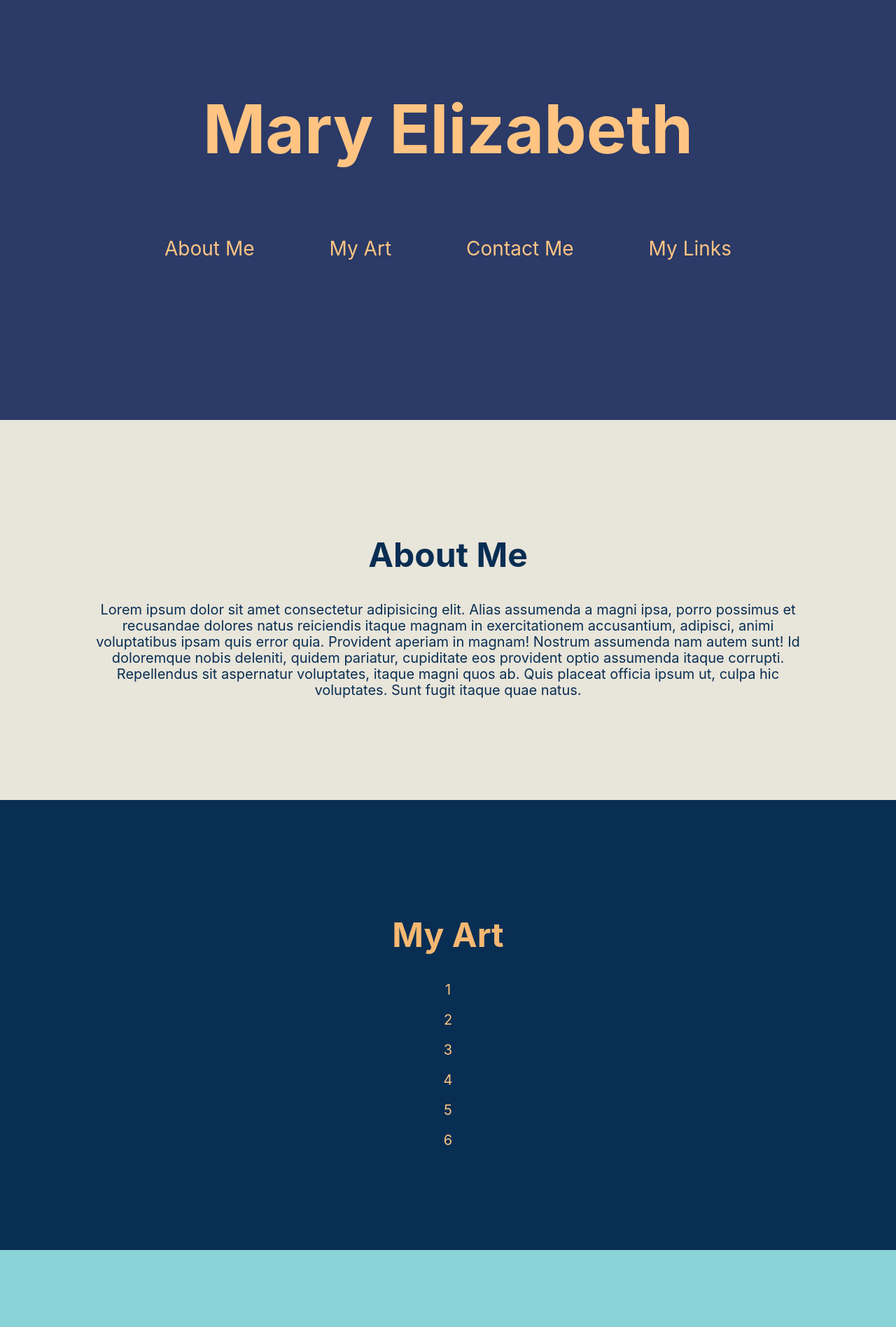
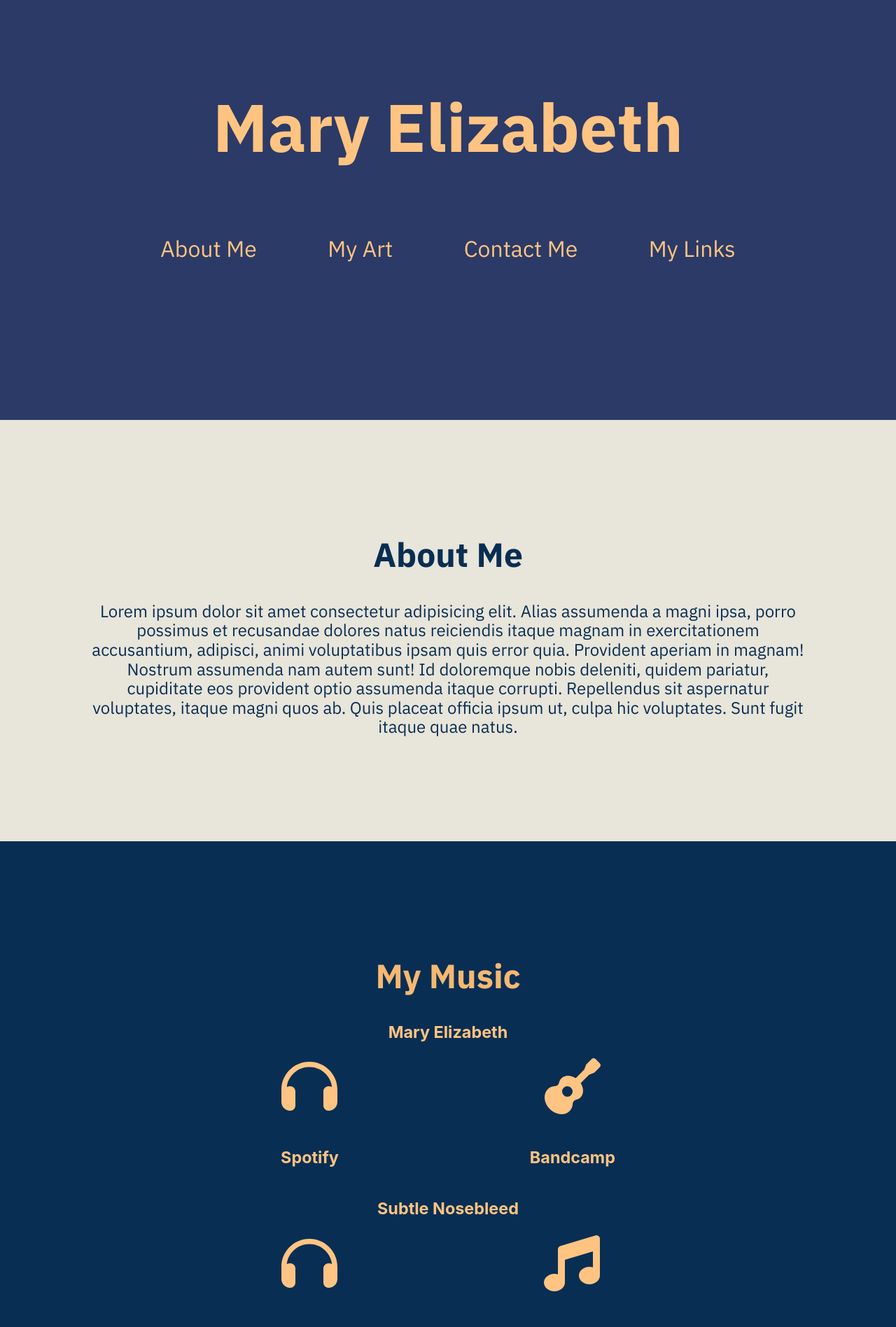
Before and after one commit to antoniojr100/marie-s-portfolio, a React (Create React App) app: page / in a window 1280 px wide. Shown: the part 80-1976 px from the top of the page at 70% size. Built offline with nearby package versions, Linux system fonts and the light colour scheme.

Commit message:
icons and links added

```diff
--- a/public/index.html
+++ b/public/index.html
@@ -24,7 +24,7 @@
       work correctly both with client-side routing and a non-root public URL.
       Learn how to configure a non-root public URL by running `npm run build`.
     -->
-    <title>React App</title>
+    <title>Mary Elizabeth</title>
   </head>
   <body>
     <noscript>You need to enable JavaScript to run this app.</noscript>
--- a/src/About.js
+++ b/src/About.js
@@ -6,7 +6,7 @@ function About(){
             <div className="wrapper">
                 <h2 class="sub-header">About Me</h2>
 
-                <p>Lorem ipsum dolor sit amet consectetur adipisicing elit. Alias assumenda a magni ipsa, porro possimus et recusandae dolores natus reiciendis itaque magnam in exercitationem accusantium, adipisci, animi voluptatibus ipsam quis error quia. Provident aperiam in magnam! Nostrum assumenda nam autem sunt! Id doloremque nobis deleniti, quidem pariatur, cupiditate eos provident optio assumenda itaque corrupti. Repellendus sit aspernatur voluptates, itaque magni quos ab. Quis placeat officia ipsum ut, culpa hic voluptates. Sunt fugit itaque quae natus.</p>
+                <p className="body-text">Lorem ipsum dolor sit amet consectetur adipisicing elit. Alias assumenda a magni ipsa, porro possimus et recusandae dolores natus reiciendis itaque magnam in exercitationem accusantium, adipisci, animi voluptatibus ipsam quis error quia. Provident aperiam in magnam! Nostrum assumenda nam autem sunt! Id doloremque nobis deleniti, quidem pariatur, cupiditate eos provident optio assumenda itaque corrupti. Repellendus sit aspernatur voluptates, itaque magni quos ab. Quis placeat officia ipsum ut, culpa hic voluptates. Sunt fugit itaque quae natus.</p>
 
             </div>
         </section>
--- a/src/App.css
+++ b/src/App.css
@@ -1,3 +1,4 @@
+@import url("https://fonts.googleapis.com/css2?family=IBM+Plex+Sans:wght@400;700&display=swap");
 html {
   line-height: 1.15;
   -ms-text-size-adjust: 100%;
@@ -230,6 +231,39 @@ html {
   overflow: hidden;
 }
 
+#main-header,
+.nav-item,
+.sub-header,
+.body-text,
+#footer-name {
+  font-family: "IBM Plex Sans", sans-serif;
+}
+
+#main-header {
+  font-size: 6rem;
+  margin: 0 auto;
+  margin-bottom: 100px;
+}
+
+.sub-header {
+  font-size: 3rem;
+  color: #f5b872;
+}
+
+.nav-item {
+  font-size: 2rem;
+}
+
+.body-text {
+  font-size: 1.5rem;
+}
+
+.icon {
+  color: #FFC482;
+  font-size: 5rem;
+  margin-bottom: 25px;
+}
+
 .App {
   font-size: 125%;
   margin: 0 auto;
@@ -242,11 +276,6 @@ html {
   padding: 0;
 }
 
-.sub-header {
-  font-size: 3rem;
-  color: #f5b872;
-}
-
 .wrapper {
   width: 80%;
   margin: 0 auto;
@@ -256,12 +285,6 @@ header {
   height: 85vh;
   display: flex;
   align-items: center;
-}
-
-#main-header {
-  font-size: 6rem;
-  margin: 0 auto;
-  margin-bottom: 100px;
 }
 
 #nav-bar ul {
@@ -282,6 +305,7 @@ header {
 #nav-bar ul li:hover {
   transform: scale(1.3);
   transition-duration: 0.2s;
+  font-weight: 700;
 }
 
 #about {
@@ -296,6 +320,15 @@ header {
 #art {
   background-color: #092e53;
   padding: 125px 0;
+}
+#art .music-links {
+  display: flex;
+  flex-direction: row;
+  justify-content: space-evenly;
+  align-items: center;
+}
+#art .music-links h3 {
+  font-weight: 700;
 }
 
 #contact {
--- a/src/App.scss
+++ b/src/App.scss
@@ -34,6 +34,42 @@ $peach: #FFC482;
 $sub-header: #f5b872;
     // sub-headers
 
+// TYPOGRAPHY
+@import url('https://fonts.googleapis.com/css2?family=IBM+Plex+Sans:wght@400;700&display=swap');
+
+#main-header,
+.nav-item,
+.sub-header,
+.body-text,
+#footer-name{
+    font-family: 'IBM Plex Sans', sans-serif;
+}
+
+#main-header{
+    font-size: 6rem;
+    margin: 0 auto;
+    margin-bottom: 100px;
+}
+
+.sub-header{
+    font-size: 3rem;
+    color: $sub-header;
+}
+
+.nav-item{
+    font-size: 2rem;
+}
+
+.body-text{
+    font-size: 1.5rem;
+}
+
+.icon{
+    color: $peach;
+    font-size: 5rem;
+    margin-bottom: 25px;
+}
+
 // GENERAL STYLES
 .App{
     font-size: 125%;
@@ -45,11 +81,6 @@ $sub-header: #f5b872;
         list-style-type: none;
         padding: 0;
     }
-}
-
-.sub-header{
-    font-size: 3rem;
-    color: $sub-header;
 }
 
 .wrapper{
@@ -65,11 +96,6 @@ header{
     align-items: center;
 }
 
-#main-header{
-    font-size: 6rem;
-    margin: 0 auto;
-    margin-bottom: 100px;
-}
 
 #nav-bar{
     ul{
@@ -87,6 +113,7 @@ header{
             }&:hover{
                 transform: scale(1.3);
                 transition-duration: .2s;
+                font-weight: 700;
             }
         }
     }
@@ -106,6 +133,15 @@ header{
 #art{
     background-color: $dark-blue;
     padding: 125px 0;
+    .music-links{
+        display: flex;
+        flex-direction: row;
+        justify-content: space-evenly;
+        align-items: center;
+        h3{
+            font-weight: 700;
+        }
+    }
 }
 
 
--- a/src/Art.js
+++ b/src/Art.js
@@ -1,19 +1,73 @@
 import './App.css';
+import { FontAwesomeIcon } from '@fortawesome/react-fontawesome';
+import { faEnvelope, faMusic, faAppleAlt, faAppleWhole, faHeadphones, faGuitar, faSpotify } from '@fortawesome/free-solid-svg-icons'
+// import {} from '@fortawesome/'
 
 function Art(){
     return(
         <section id="art">
             <div className="wrapper">
-                <h2 class="sub-header">My Art</h2>
+            <h2 class="sub-header">My Music</h2>
 
-                <ul>
+            <h3 className="mary-elizabeth">Mary Elizabeth</h3>
+            <ul className="music-links" id="mary-elizabeth">
+                <li className="link-container">
+                    <a href="https://open.spotify.com/artist/2t1Y3bw5KerpUeejGVQu2T"
+                        target='_blank'
+                        rel="noreferrer"
+                    >
+                        <FontAwesomeIcon icon={faHeadphones} className="icon" />
+                    </a>
+                    <h3>Spotify</h3>
+                </li>
+                <li className="link-container">
+                    <a href="https://maryelizabeth1.bandcamp.com/"
+                        target='_blank'
+                        rel="noreferrer"
+                    >
+                        <FontAwesomeIcon icon={faGuitar} className="icon" />
+                    </a>
+                    <h3>Bandcamp</h3>
+                </li>
+            </ul>
+
+                {/* Subtle Nosebleed
+                        Weight
+                        Alteration
+                */}
+                <h3 className="artist-name">Subtle Nosebleed</h3>
+                <ul className="music-links" id="subtle-nosebleed">
+                    <li className="link-container">
+                        <a href="https://open.spotify.com/artist/2YUsSdjo4pEJHq81JGQHWR?si=Vd0OPpQARUG9uzQMrkJZfA&nd=1"
+                            target='_blank'
+                            rel="noreferrer"
+                        >
+                            <FontAwesomeIcon icon={faHeadphones} className="icon" />
+                        </a>
+                        <h4>Spotify</h4>
+                    </li>
+                    <li className="link-container">
+                        <a href="https://music.apple.com/ca/artist/subtle-nosebleed/1495282605"
+                            target='_blank'
+                            rel="noreferrer"
+                        >
+                            <FontAwesomeIcon icon={faMusic} className="icon" />
+                        </a>
+                        <h4>Apple Music</h4>
+                    </li>
+                </ul>
+
+
+                {/* <h2 class="sub-header">My Art</h2>
+
+                <ul id="gallery">
                     <li><p>1</p></li>
                     <li><p>2</p></li>
                     <li><p>3</p></li>
                     <li><p>4</p></li>
                     <li><p>5</p></li>
                     <li><p>6</p></li>
-                </ul>
+                </ul> */}
             </div>
         </section>
     )
--- a/src/Contact.js
+++ b/src/Contact.js
@@ -5,7 +5,7 @@ function Contact(){
         <section id="contact">
             <div className="wrapper">
                 <h2 class="sub-header">Contact Me</h2>
-                <p>Lorem ipsum dolor sit amet consectetur adipisicing elit. Et, suscipit. Sed rerum alias perferendis voluptatum, minima fugit numquam rem recusandae repudiandae sapiente temporibus nulla harum?</p>
+                <p className="body-text">Lorem ipsum dolor sit amet consectetur adipisicing elit. Et, suscipit. Sed rerum alias perferendis voluptatum, minima fugit numquam rem recusandae repudiandae sapiente temporibus nulla harum?</p>
             </div>
         </section>
     )
--- a/src/Footer.js
+++ b/src/Footer.js
@@ -4,7 +4,7 @@ function Footer(){
     return(
         <footer>
             <div className="wrapper">
-            <p>Made by <a id="footer-name" href="https://antonioarredondo.netlify.app/" target="_blank" rel="noreferrer">Antonio Arredondo</a></p>
+            <p className="body-text">Made by <a id="footer-name" href="https://antonioarredondo.netlify.app/" target="_blank" rel="noreferrer">Antonio Arredondo</a></p>
             </div>
         </footer>
     )
--- a/src/Header.js
+++ b/src/Header.js
@@ -12,13 +12,17 @@ function Header(){
                             <a class="nav-item" href="#about">About Me</a>
                         </li>
                         <li>
-                            <a class="nav-item" href="art">My Art</a>
+                            <a class="nav-item" href="#art">My Art</a>
                         </li>
                         <li>
                             <a class="nav-item" href="#contact">Contact Me</a>
                         </li>
                         <li>
-                            <a class="nav-item" href="#contact">My Links</a>
+                            <a class="nav-item"
+                                href="https://linktr.ee/Honeyyslut"
+                                rel="noreferrer"
+                                target="_blank"
+                                >My Links</a>
                         </li>
                     </ul>
                 </nav>
```
Also changed, not shown: package.json (+7 -0 lines), 2 other files (tests, documents, lock files or other folders).
